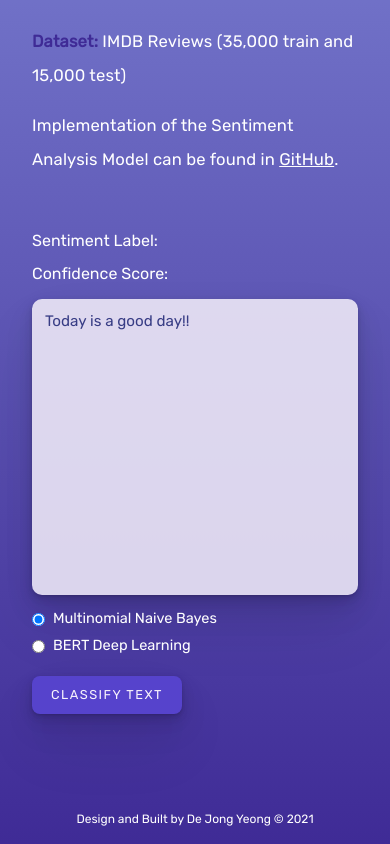
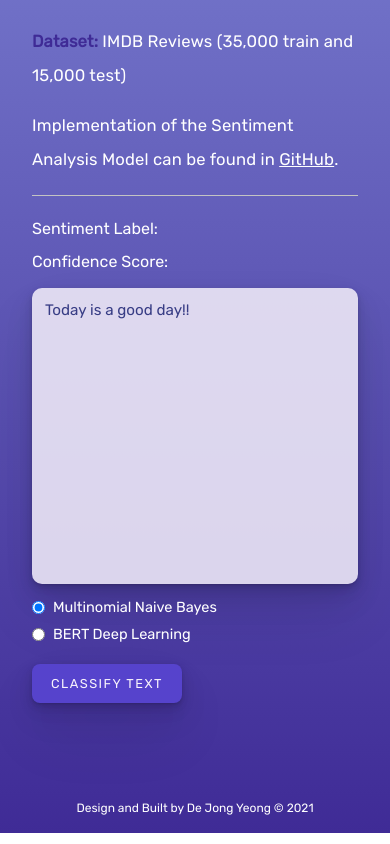
Before and after one commit to dejongyeong/nlp-web-app, a React (Create React App) app in the folder nlp-client/: page / in a window 390 px wide. Shown: the part 963-1807 px from the top of the page. Built offline with nearby package versions, Linux system fonts and the light colour scheme; a web font is replaced by a local one.

Commit message:
refactor css for small devices

```diff
--- a/nlp-client/src/App.css
+++ b/nlp-client/src/App.css
@@ -6,6 +6,12 @@
   grid-template-columns: 100%;
   background: linear-gradient(180deg, #a8c0ff 0%, #3f2b96 100%);
   padding: 1em 2em;
+}
+
+@media only screen and (max-width: 1024.02px) {
+  .App {
+    height: 150vh;
+  }
 }
 
 .App__Header {
@@ -25,6 +31,17 @@
   grid-gap: 4rem;
   grid-template-columns: 1fr 1fr;
   width: 100%;
+}
+
+@media only screen and (max-width: 690.02px) {
+  .App__Context {
+    display: block;
+  }
+  .App__Form {
+    margin-top: 6%;
+    border-top: 1px solid #c3c3c3;
+    padding-top: 1em;
+  }
 }
 
 .App__Context > .App__Description > p {
--- a/nlp-client/src/App.js
+++ b/nlp-client/src/App.js
@@ -22,7 +22,6 @@ const App = function mainApp() {
 
   const handleSubmit = async (event) => {
     event.preventDefault();
-    console.log(event.target.model.value);
     const content = event.target.sentence.value;
     const model = event.target.model.value;
     const data = { sentence: content, option: model };
```
